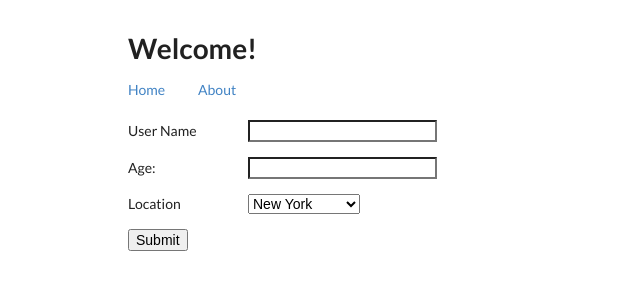
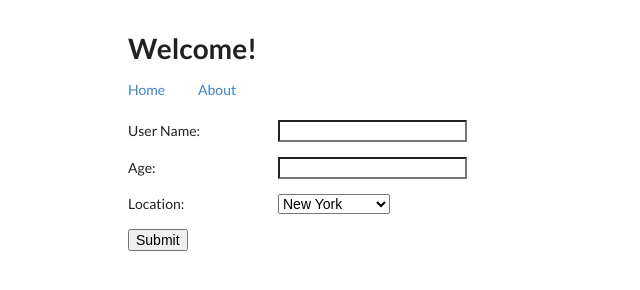
Before and after one commit to tmwarren97/react-sample-project, a React app: page /home in a window 1280 px wide. Shown: the whole page, without its empty margins (0-640 px from the left). Built offline with nearby package versions, Linux system fonts and the light colour scheme.

Commit message:
commented out react lazy load because it doesn't work well with webpack 5 refresh load

```diff
--- a/package.json
+++ b/package.json
@@ -4,7 +4,7 @@
   "description": "A sample react project serving as a coding playground to test out react features or troubleshoot development issues.",
   "main": "index.js",
   "scripts": {
-    "start": "webpack serve --hot --mode=development",
+    "start": "webpack serve --mode=development",
     "server": "node server.js",
     "build": "webpack --mode=development"
   },
@@ -31,11 +31,10 @@
     "html-webpack-plugin": "^5.3.2",
     "less": "^4.1.1",
     "less-loader": "^10.0.1",
-    "react-hot-loader": "^4.13.0",
     "style-loader": "^3.2.1",
     "webpack": "^5.49.0",
     "webpack-cli": "^4.7.2",
-    "webpack-dev-server": "^3.11.2"
+    "webpack-dev-server": "^4.0.0-beta.0"
   },
   "dependencies": {
     "axios": "^0.21.1",
--- a/src/components/about.js
+++ b/src/components/about.js
@@ -1,7 +1,7 @@
 import React from "react";
 
 const About = () => {
-  return (<div>About me</div>);
+  return (<div>About</div>);
 };
 
 export default About;
--- a/src/components/app.js
+++ b/src/components/app.js
@@ -1,8 +1,10 @@
 import React, { lazy } from 'react';
 import { Link, Route, Switch } from 'react-router-dom';
+import Home from './home';
+import About from './about';
 
-const Home = lazy(() => import('./Home'));
-const About = lazy(() => import('./About'));
+// const Home = lazy(() => import('./Home'));
+// const About = lazy(() => import('./About'));
 
 const App = (props) => {
   const { path } = props.match;
--- a/src/components/home.js
+++ b/src/components/home.js
@@ -4,7 +4,7 @@ const Home = () => {
   return (
     <div className='home'>
       <div className='home-field'>
-        <label>User Name</label>
+        <label>User Name:</label>
         <input
           type='text'
           name='username'
@@ -20,7 +20,7 @@ const Home = () => {
       </div>
 
       <div className='home-field'>
-        <label>Location</label>
+        <label>Location:</label>
         <select value='Location'>
           <option value="New York">New York</option>
           <option value="San Francisco">San Francisco</option>
--- a/src/index.js
+++ b/src/index.js
@@ -1,7 +1,8 @@
 import React, { Suspense } from "react";
 import ReactDOM from "react-dom";
+import { BrowserRouter as Router, Route, Redirect, Switch } from "react-router-dom";
 import App from "./components/app";
-import { BrowserRouter as Router, Route, Redirect, Switch } from "react-router-dom";
+
 import './style.less';
 
 const routes = (
--- a/src/style.less
+++ b/src/style.less
@@ -23,7 +23,7 @@
 
     label {
       display: inline-block;
-      width: 120px;
+      width: 150px;
     }
   }
 }
--- a/webpack.config.js
+++ b/webpack.config.js
@@ -6,11 +6,12 @@ module.exports = {
   entry: './src/index.js',
   devtool: 'inline-source-map',
   devServer: {
-    contentBase: './dist',
+    static: path.join(__dirname, 'dist'),
     proxy: {
       '/sample': 'http://localhost:3000',
     },
     hot: true,
+    historyApiFallback: true,
   },
   output: {
     filename: 'bundle.[hash].js',
```
Also changed, not shown: 1 other file.
